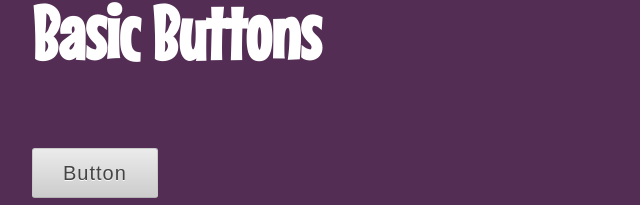
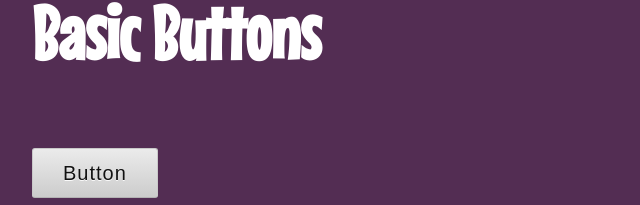
Before and after one commit to beaucharman/sassy-buttons, a plain HTML site: page index.html in a window 1280 px wide. Shown: the part 1218-1423 px from the top of the page, 258-898 px from the left. Drawn offline with Linux system fonts and the light colour scheme.

Commit message:
style changes

```diff
--- a/_sassy-buttons.scss
+++ b/_sassy-buttons.scss
@@ -47,7 +47,7 @@
 // @param {boolean} $high-contrast | use true or false
 // Dependancies: gradient-vertical()
 // ======================================================================== /
-@mixin sassy-button($handle: subtle, $background-color: #ccc, $foreground-color: #444, $inverted: false, $high-contrast: false) {
+@mixin sassy-button($handle: subtle, $background-color: #ccc, $foreground-color: #111, $inverted: false, $high-contrast: false) {
 
   //
   // Set up selectors for each button
```
Also changed, not shown: assets/stylesheets/main.css.
